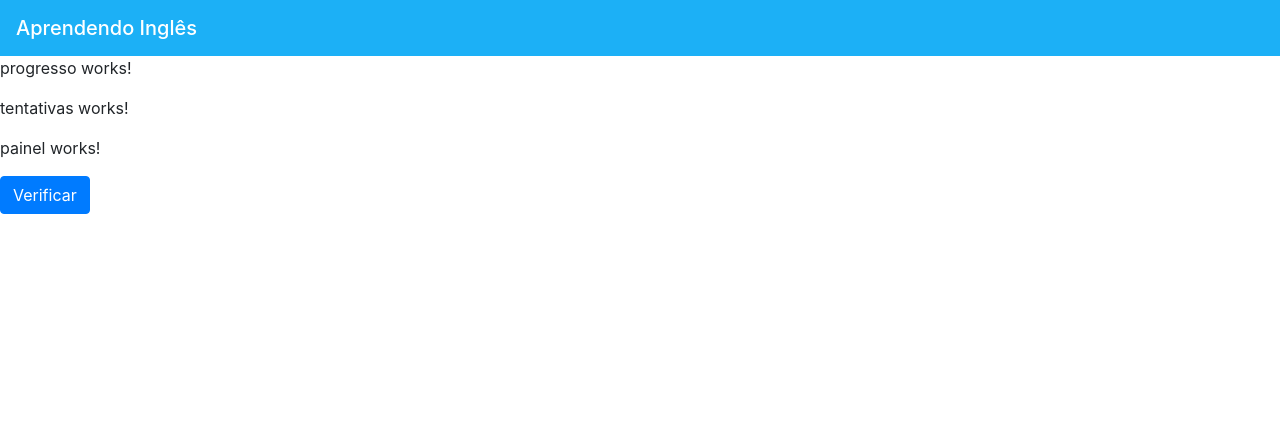
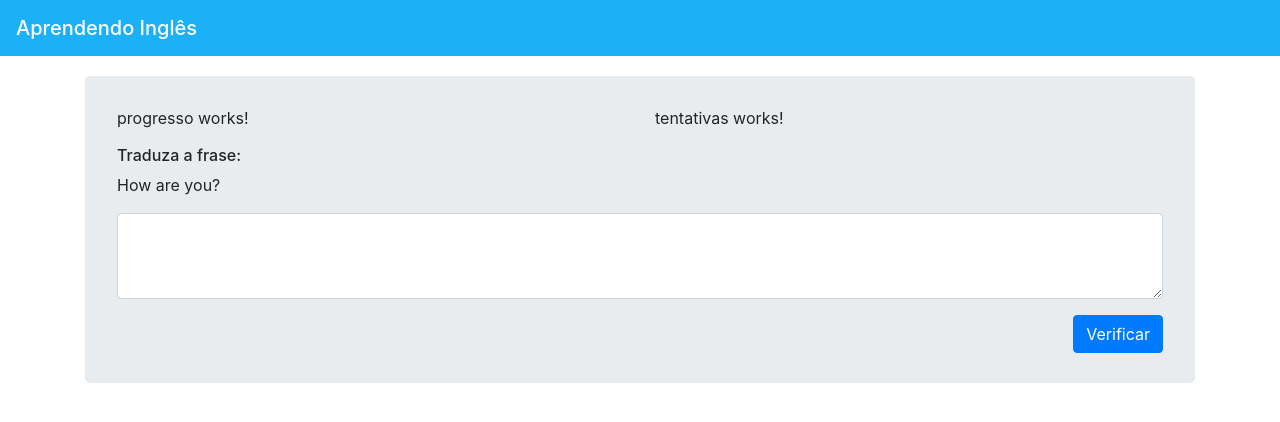
Before and after one commit to MelissaTeodoro/app1-angular4, an Angular app: page / in a window 1280 px wide. Shown: the top 422 px of the page. Built offline with nearby package versions, Linux system fonts and the light colour scheme.

Commit message:
Estilizando o componente painel

```diff
--- a/src/app/painel/painel.component.css
+++ b/src/app/painel/painel.component.css
@@ -0,0 +1,5 @@
+.jumbotron {
+    margin-top: 20px;
+    padding-top: 30px;
+    padding-bottom: 30px;
+}
--- a/src/app/painel/painel.component.html
+++ b/src/app/painel/painel.component.html
@@ -1,6 +1,28 @@
-<app-progresso></app-progresso>
-<app-tentativas></app-tentativas>
-<p>
-  painel works!
-</p>
-<button class="btn btn-primary">Verificar</button>
+<div class="container">
+  <div class="jumbotron">
+    <div class="row">
+      <div class="col-sm-6">
+        <app-progresso></app-progresso>
+      </div>
+      <div class="col-sm-6">
+        <app-tentativas></app-tentativas>
+      </div>
+    </div>
+    <div class="row">
+      <div class="col">
+        <h6>Traduza a frase:</h6>
+        <p>How are you?</p>
+          <div class="form-group">
+            <textarea class="form-control" rows="3"></textarea>
+          </div>
+      </div>
+    </div>
+    <div class="row">
+      <div class="col">
+          <div class="d-flex justify-content-end">
+            <button type="button" class="btn btn-primary">Verificar</button>
+          </div>
+      </div>
+    </div>
+  </div>
+</div>
```
Also changed, not shown: 1 other file (tests, documents, lock files or other folders).
